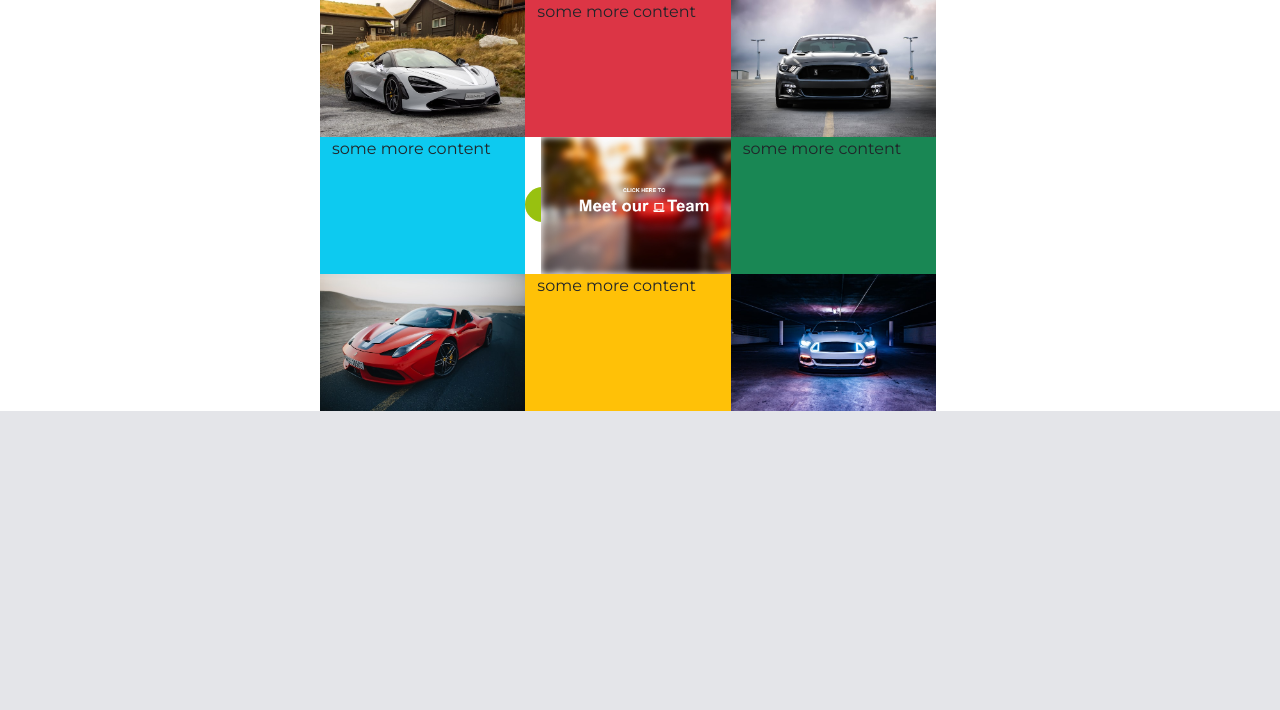
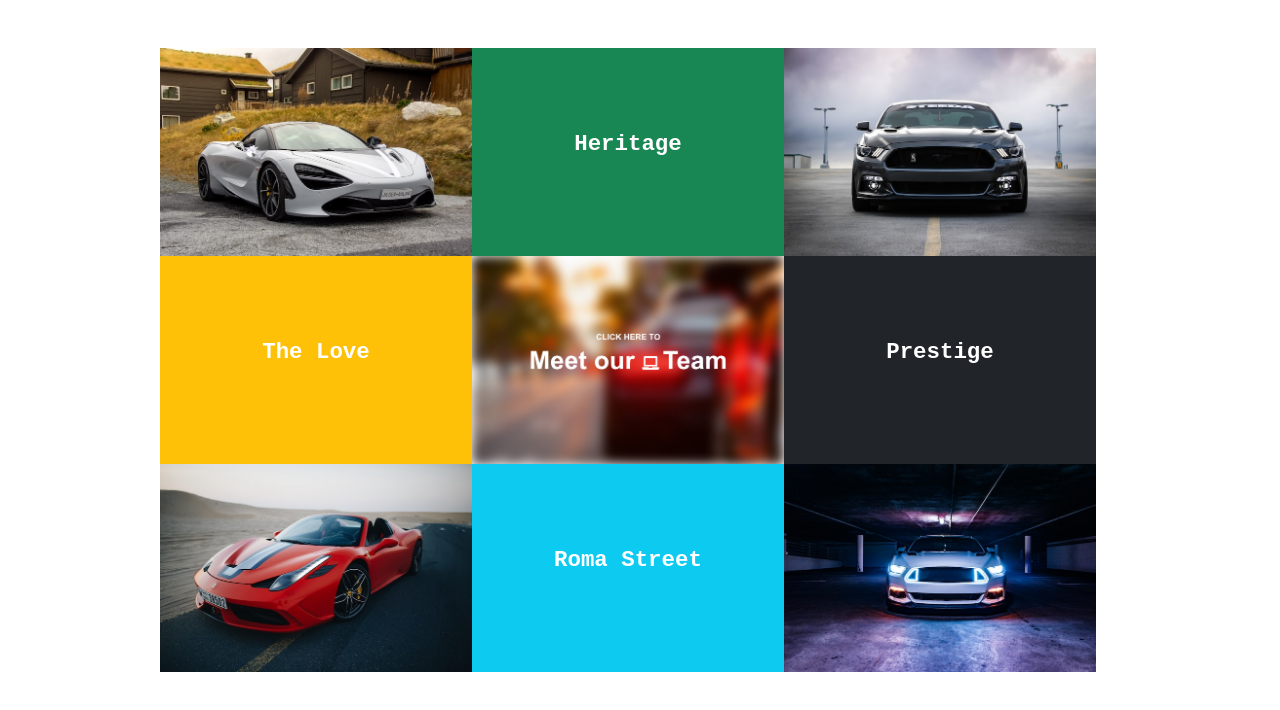
Before and after one commit to shahira-sadat/final-capstone-project-frontend, a React (Create React App) app: page /details in a window 1280 px wide. Shown: the top 710 px of the page. Built offline with nearby package versions, Linux system fonts and the light colour scheme.

Commit message:
Add css style

```diff
--- /dev/null
+++ b/src/assets/styles/Details.css
@@ -0,0 +1,20 @@
+.detailsbody{
+padding-top: 3rem;
+}
+
+.p-details{
+    text-align: center;
+    color: white;
+    padding-top: 5rem;
+    font-size: 1.4rem;
+    font-family: monospace;
+    font-weight: bold;
+}
+
+.link{
+    background-color: transparent;
+    margin: 0;
+    padding: 0;
+    size: 0;
+    width: 0;
+}
--- a/src/components/team/details.js
+++ b/src/components/team/details.js
@@ -1,5 +1,6 @@
 import React from 'react';
 import { Link } from 'react-router-dom';
+import '../../assets/styles/Details.css';
 import carimage1 from '../../assets/img/3.jpg';
 import carimage2 from '../../assets/img/2.jpg';
 import carimage3 from '../../assets/img/meet.jpg';
@@ -8,40 +9,42 @@ import carimage5 from '../../assets/img/7.jpg';
 
 function Details() {
   return (
-    <div className="container w-50">
+    <div className="w-100 vh-100">
+      <div className="container w-75 detailsbody">
         <div className="row w-100">
           <div className="col-md-4 p-0">
             <img src={carimage1} alt="car" className="w-100" />
           </div>
-        <div className="col-md-4 bg-danger">
-          <p className="p-details">some more content</p>
+          <div className="col-md-4 bg-success">
+            <p className="p-details">Heritage</p>
           </div>
           <div className="col-md-4 p-0">
             <img src={carimage2} alt="car" className="w-100" />
           </div>
         </div>
         <div className="row w-100">
-        <div className="col-md-4 bg-info">
-          <p className="p-details">some more content</p>
+          <div className="col-md-4 bg-warning">
+            <p className="p-details">The Love</p>
           </div>
           <div className="col-md-4 p-0">
             <Link to="/team" className="link">
               <img src={carimage3} alt="car" className="w-100" />
             </Link>
           </div>
-        <div className="col-md-4 bg-success">
-          <p className="p-details">some more content</p>
+          <div className="col-md-4 bg-dark">
+            <p className="p-details">Prestige</p>
           </div>
         </div>
         <div className="row w-100">
           <div className="col-md-4 p-0">
             <img src={carimage4} alt="car" className="w-100" />
           </div>
-        <div className="col-md-4 bg-warning">
-          <p className="p-details">some more content</p>
+          <div className="col-md-4 bg-info">
+            <p className="p-details">Roma Street</p>
           </div>
           <div className="col-md-4 p-0">
             <img src={carimage5} alt="car" className="w-100" />
+          </div>
         </div>
       </div>
     </div>
```
Lines whose indentation alone changed are shown as unchanged.
